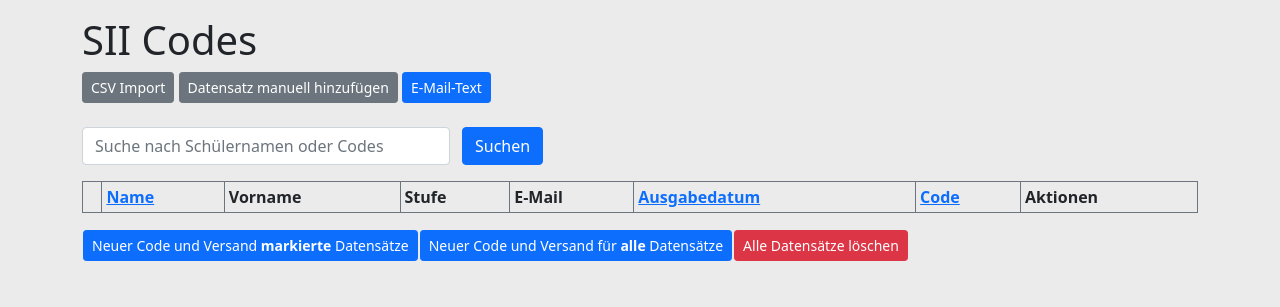
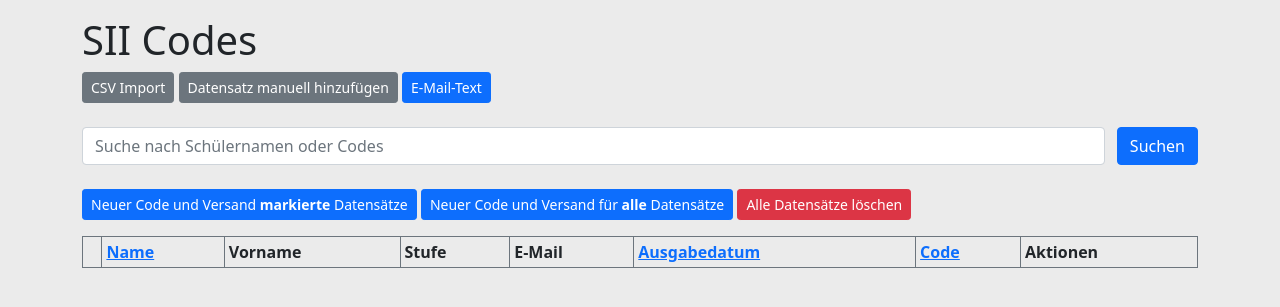
Before and after one commit to pyphil/WLANCodesWebApp, a Django app: page /students/ in a window 1280 px wide. Shown: the part 56-363 px from the top of the page. Run offline with Django 4.2, Linux system fonts and the light colour scheme; the visitor is signed in with stand-in values (Sample User, id 1); data comes from the database, SQL or seed files in the repository; data that the repository does not hold is empty.

Commit message:
students format

```diff
--- a/WLANCodesWebApp/templates/students.html
+++ b/WLANCodesWebApp/templates/students.html
@@ -2,8 +2,8 @@
 {% block content %}
 
 <h1>SII Codes</h1>
-<td><a href="{% url 'student_import' %}" class="btn btn-secondary btn-sm">CSV Import</a></td>
-<td><a href="{% url 'new_student' %}" class="btn btn-secondary btn-sm">Datensatz manuell hinzufügen</a></td>
+<a href="{% url 'student_import' %}" class="btn btn-secondary btn-sm">CSV Import</a>
+<a href="{% url 'new_student' %}" class="btn btn-secondary btn-sm">Datensatz manuell hinzufügen</a>
 
 <!-- Button trigger modal -->
 <button type="button" class="btn btn-primary btn-sm" data-bs-toggle="modal" data-bs-target="#MailModal">
@@ -39,8 +39,8 @@
 </form>
 
 <form>
-  <div class="row mt-2 mb-2 mt-4">
-    <div class="col-4 pe-0">
+  <div class="row mt-2 mb-2 mt-4 mb-4">
+    <div class="col pe-0">
       <input class="form-control" placeholder="Suche nach Schülernamen oder Codes" name="search">
     </div>
     <div class="col-auto">
@@ -55,9 +55,11 @@
 {% endif %}
 <form method="post">
   {% csrf_token %}
-
+    <button name="checked" value="checked" class="btn btn-primary btn-sm">Neuer Code und Versand <strong>markierte</strong> Datensätze</button>
+    <button class="btn btn-primary btn-sm">Neuer Code und Versand für <strong>alle</strong> Datensätze</button>
+    <button class="btn btn-danger btn-sm">Alle Datensätze löschen</button>
   <!-- <table class="table table-bordered border-secondary"> -->
-  <table class="table table-hover table-bordered border-secondary table-sm">
+  <table class="table table-hover table-bordered border-secondary table-sm mt-3">
     <thead>
       <th></th>
       <th><a href="/students/">Name</a></th>
@@ -89,11 +91,6 @@
       {% endfor %}
     </tbody>
   </table>
-  <table>
-    <td><button name="checked" value="checked" class="btn btn-primary btn-sm">Neuer Code und Versand <strong>markierte</strong> Datensätze</button></td>
-    <td><button class="btn btn-primary btn-sm">Neuer Code und Versand für <strong>alle</strong> Datensätze</button></td>
-    <td><button class="btn btn-danger btn-sm">Alle Datensätze löschen</button></td>
-  </table>
 </form>
 
 {% endblock content %}
```
